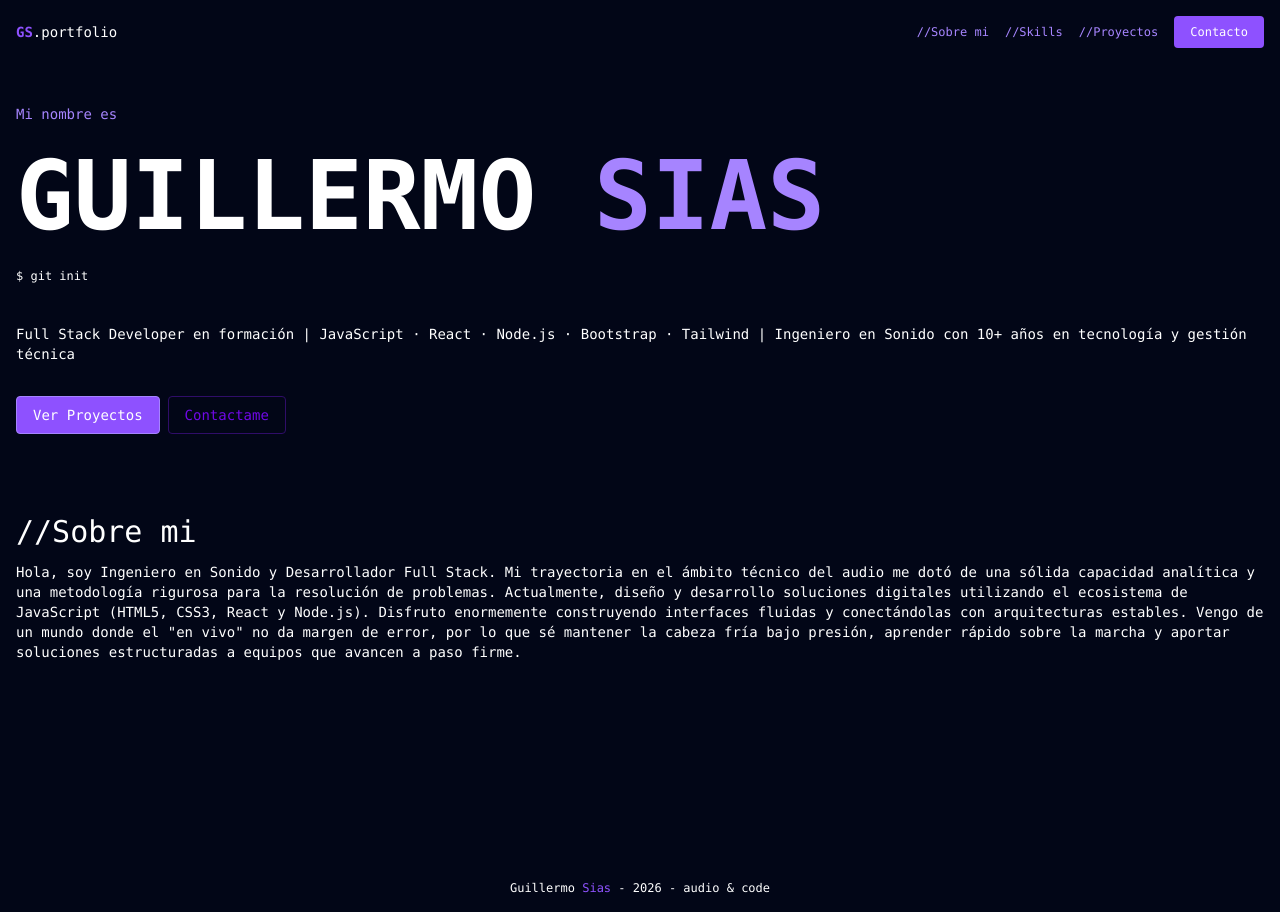
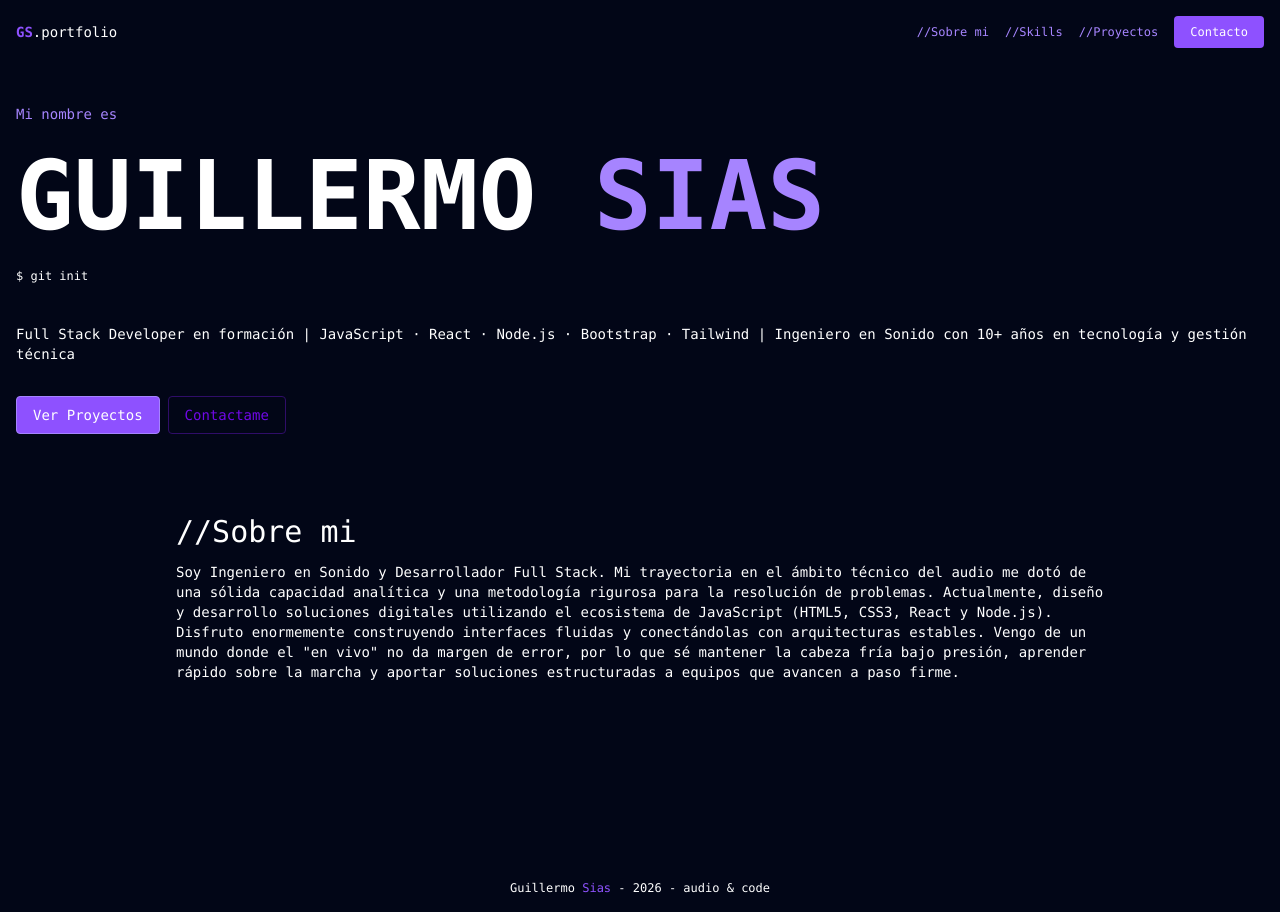
Before and after one commit to gsiasp-hash/Portafolio, a React (Vite) app: page / in a window 1280 px wide. Built offline with nearby package versions, Linux system fonts and the light colour scheme.

Commit message:
change margin en about para escritorio

```diff
--- a/src/assets/components/About.jsx
+++ b/src/assets/components/About.jsx
@@ -3,10 +3,10 @@ import React, { Component } from "react";
 export default class About extends Component {
   render() {
     return (
-      <div className="bg-[#020617] text-white py-10 px-4">
+      <div className="bg-[#020617] text-white py-10 px-4 md:mx-40">
         <h2 className="text-3xl pb-3">//Sobre mi</h2>
         <p className="text-sm">
-          Hola, soy Ingeniero en Sonido y Desarrollador Full Stack. Mi
+          Soy Ingeniero en Sonido y Desarrollador Full Stack. Mi
           trayectoria en el ámbito técnico del audio me dotó de una sólida
           capacidad analítica y una metodología rigurosa para la resolución de
           problemas. Actualmente, diseño y desarrollo soluciones digitales
```
